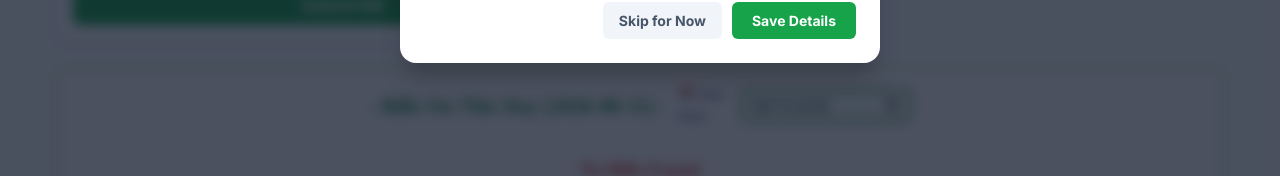
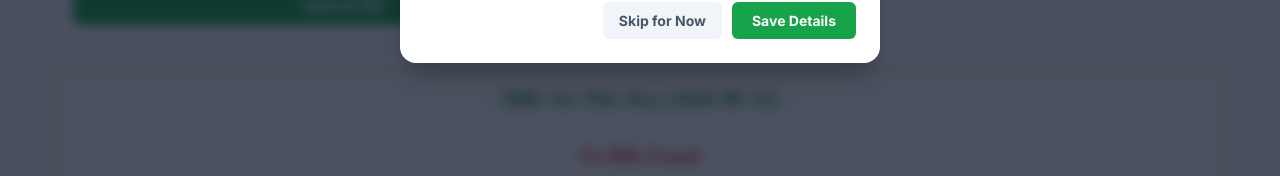
Before and after one commit to Pavankasala/Free-Lancer, a React (Vite) app in the folder frontend/: page /home in a window 1280 px wide. Shown: the part 585-761 px from the top of the page. Built offline with nearby package versions, Linux system fonts and the light colour scheme; no server answers; sample sign-in values are in the browser's storage.

Commit message:
Revert "Add date picker to Home Bills table to view bills from any previous date"
This reverts commit bf7b6127d50d742ee53d4a2dae22f48d8c138e76.

```diff
--- a/frontend/src/pages/Home.jsx
+++ b/frontend/src/pages/Home.jsx
@@ -29,7 +29,6 @@ export default function Home({ user, onLogout, onUpdateUser }) {
   const [bagsSold, setBagsSold] = useState('');
   const [priceSold, setPriceSold] = useState('');
   const [bills, setBills] = useState([]);
-  const [viewDate, setViewDate] = useState(new Date().toISOString().split('T')[0]);
   const [selectedBill, setSelectedBill] = useState(null);
   const [confirmDeleteId, setConfirmDeleteId] = useState(null);
   const [editingBillId, setEditingBillId] = useState(null);
@@ -41,10 +40,10 @@ export default function Home({ user, onLogout, onUpdateUser }) {
       await axios.delete(`${API_BASE_URL}/api/delete-bill/${billId}`, {
         headers: token ? { Authorization: `Bearer ${token}` } : {}
       });
-      fetchBills(viewDate);
+      fetchBills(billdate);
     } catch (err) {
       console.error('Error deleting bill:', err);
-      fetchBills(viewDate);
+      fetchBills(billdate);
     }
   };
 
@@ -70,15 +69,15 @@ export default function Home({ user, onLogout, onUpdateUser }) {
       await axios.post(`${API_BASE_URL}/api/mark-bill-paid/${bill.id}`, { paid: newPaid }, {
         headers: token ? { Authorization: `Bearer ${token}` } : {}
       });
-      fetchBills(viewDate);
+      fetchBills(billdate);
     } catch (err) {
       console.error('Error marking bill paid:', err);
     }
   };
 
   useEffect(() => {
-    fetchBills(viewDate);
-  }, [viewDate]);
+    fetchBills(billdate);
+  }, [billdate]);
 
 
   const handleEditClick = (b) => {
@@ -206,7 +205,7 @@ export default function Home({ user, onLogout, onUpdateUser }) {
     setAdvance('');
     setBagsSold('');
     setPriceSold('');
-    setViewDate(billdate);
+    fetchBills(billdate);
   };
 
   const totalBagsToday = bills.reduce((acc, b) => acc + (Number(b.no_of_bags) || 0), 0);
@@ -420,20 +419,9 @@ export default function Home({ user, onLogout, onUpdateUser }) {
 
         {/* Bills On This Day Table (Responsive Scrollable) */}
         <div style={{ backgroundColor: '#ffffff', borderRadius: '10px', padding: '16px', boxShadow: '0 2px 8px rgba(0,0,0,0.08)', border: '1px solid #8ce86a' }}>
-          <div style={{ display: 'flex', alignItems: 'center', justifyContent: 'center', flexWrap: 'wrap', gap: '12px', marginBottom: '16px' }}>
-            <h2 style={{ color: '#15803d', margin: 0, fontSize: '1.3rem', fontWeight: 'bold', textAlign: 'center' }}>
-              - Bills On This Day ({viewDate}) -
-            </h2>
-            <div style={{ display: 'flex', alignItems: 'center', gap: '6px' }}>
-              <label style={{ fontSize: '13px', fontWeight: 'bold', color: '#475569' }}>📅 View Date:</label>
-              <input
-                type="date"
-                value={viewDate}
-                onChange={(e) => setViewDate(e.target.value)}
-                style={{ border: '2px solid #15803d', padding: '5px 8px', borderRadius: '6px', fontSize: '14px', cursor: 'pointer', color: '#0f172a', backgroundColor: '#f0fdf4' }}
-              />
-            </div>
-          </div>
+          <h2 align="center" style={{ color: '#15803d', margin: '0 0 16px 0', fontSize: '1.3rem', fontWeight: 'bold' }}>
+            - Bills On This Day ({billdate}) -
+          </h2>
 
           <div style={{ overflowX: 'auto' }}>
             {bills.length === 0 ? (
```
